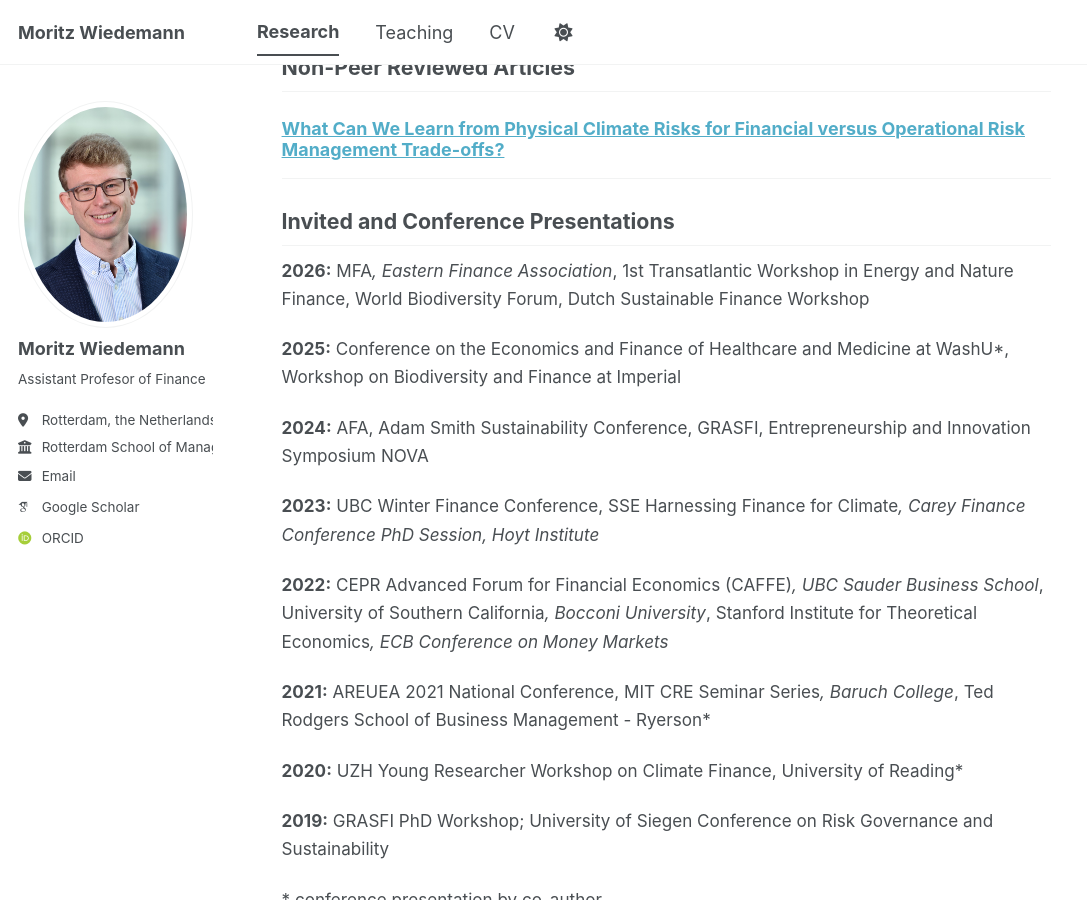
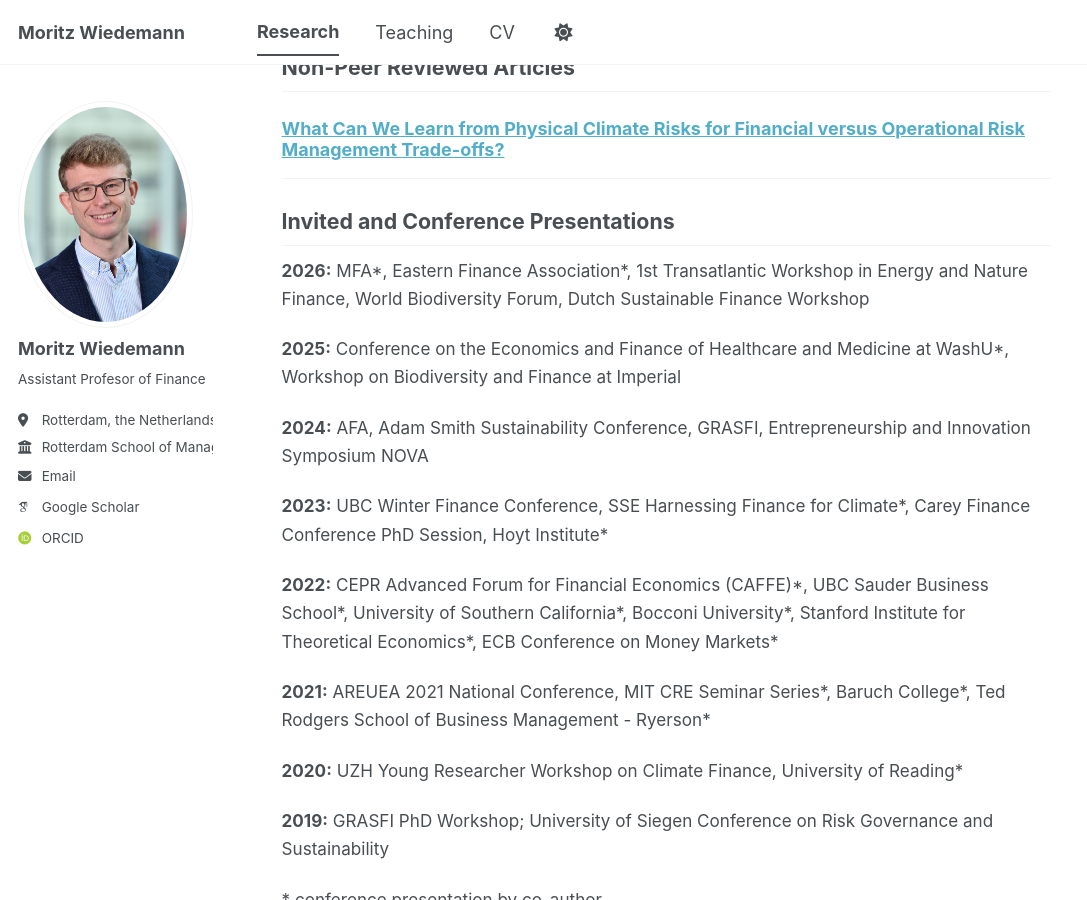
Before and after one commit to WiedemannM/WiedemannM.github.io, a Jekyll site: the page built from _pages/research.md, in a window 1280 px wide and 900 px high, scrolled down 1227 px. Shown: the whole window, without its empty margins (0-1087 px from the left). Built offline with Jekyll 4.4.1, drawn with Linux system fonts in a browser that asks for light colours; some web fonts are replaced; a script bundle is joined from its source files by our own code; library files that are not in the unit come from our copies.

```diff
--- a/_pages/research.md
+++ b/_pages/research.md
@@ -87,19 +87,19 @@ We investigate the relationship between childhood mental health conditions and f
 
 ## Invited and Conference Presentations
 
-**2026:** MFA*, Eastern Finance Association*, 1st Transatlantic Workshop in Energy and Nature Finance, World Biodiversity Forum, Dutch Sustainable Finance Workshop
+**2026:** MFA\*, Eastern Finance Association\*, 1st Transatlantic Workshop in Energy and Nature Finance, World Biodiversity Forum, Dutch Sustainable Finance Workshop
 
-**2025:** Conference on the Economics and Finance of Healthcare and Medicine at WashU*, Workshop on Biodiversity and Finance at Imperial
+**2025:** Conference on the Economics and Finance of Healthcare and Medicine at WashU\*, Workshop on Biodiversity and Finance at Imperial
 
 **2024:** AFA, Adam Smith Sustainability Conference, GRASFI, Entrepreneurship and Innovation Symposium NOVA
 
-**2023:** UBC Winter Finance Conference, SSE Harnessing Finance for Climate*, Carey Finance Conference PhD Session, Hoyt Institute*
+**2023:** UBC Winter Finance Conference, SSE Harnessing Finance for Climate\*, Carey Finance Conference PhD Session, Hoyt Institute\*
 
-**2022:** CEPR Advanced Forum for Financial Economics (CAFFE)*, UBC Sauder Business School*, University of Southern California*, Bocconi University*, Stanford Institute for Theoretical Economics*, ECB Conference on Money Markets*
+**2022:** CEPR Advanced Forum for Financial Economics (CAFFE)\*, UBC Sauder Business School\*, University of Southern California\*, Bocconi University\*, Stanford Institute for Theoretical Economics\*, ECB Conference on Money Markets\*
 
-**2021:** AREUEA 2021 National Conference, MIT CRE Seminar Series*, Baruch College*, Ted Rodgers School of Business Management - Ryerson*
+**2021:** AREUEA 2021 National Conference, MIT CRE Seminar Series\*, Baruch College\*, Ted Rodgers School of Business Management - Ryerson\*
 
-**2020:** UZH Young Researcher Workshop on Climate Finance, University of Reading*
+**2020:** UZH Young Researcher Workshop on Climate Finance, University of Reading\*
 
 **2019:** GRASFI PhD Workshop; University of Siegen Conference on Risk Governance and Sustainability
 
```
